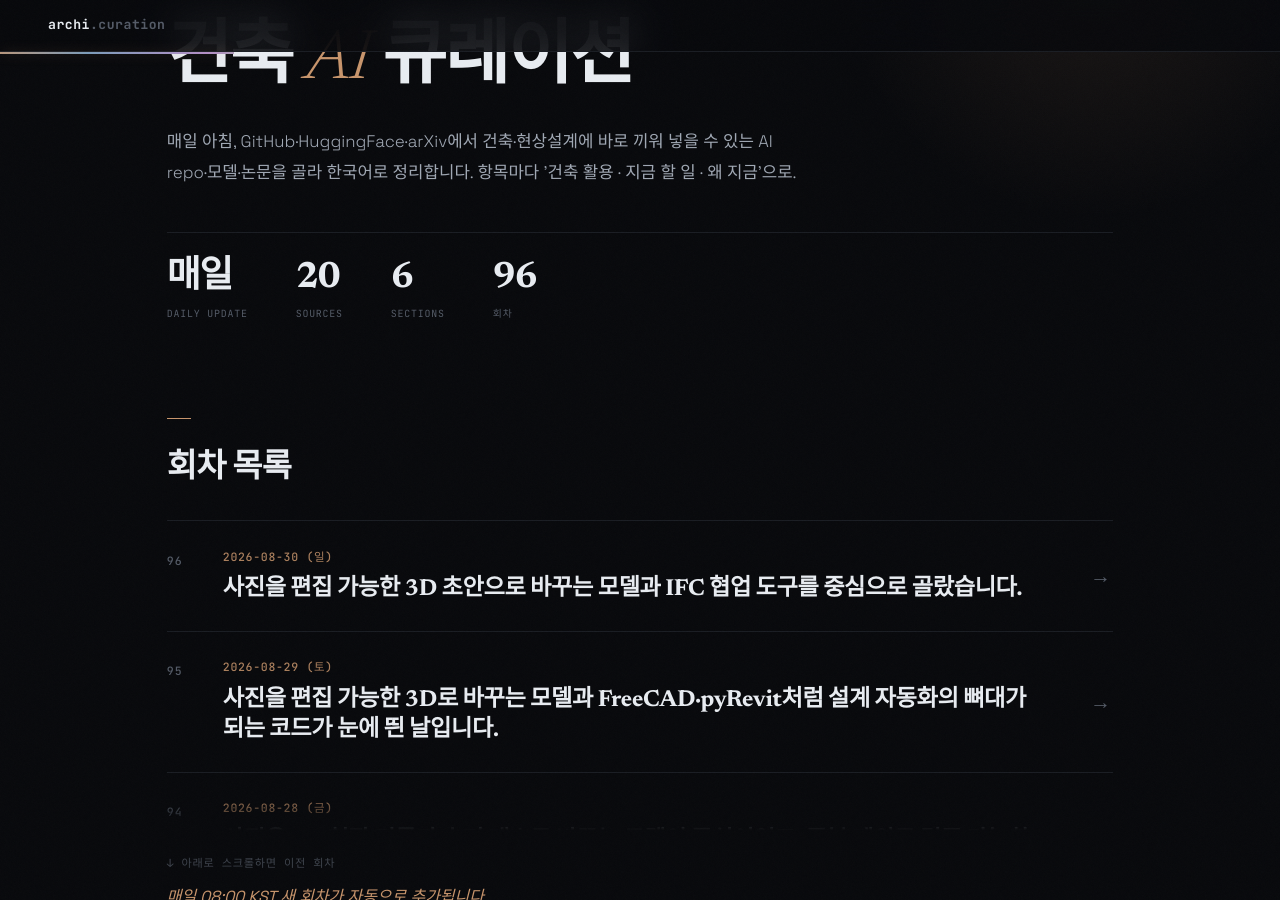
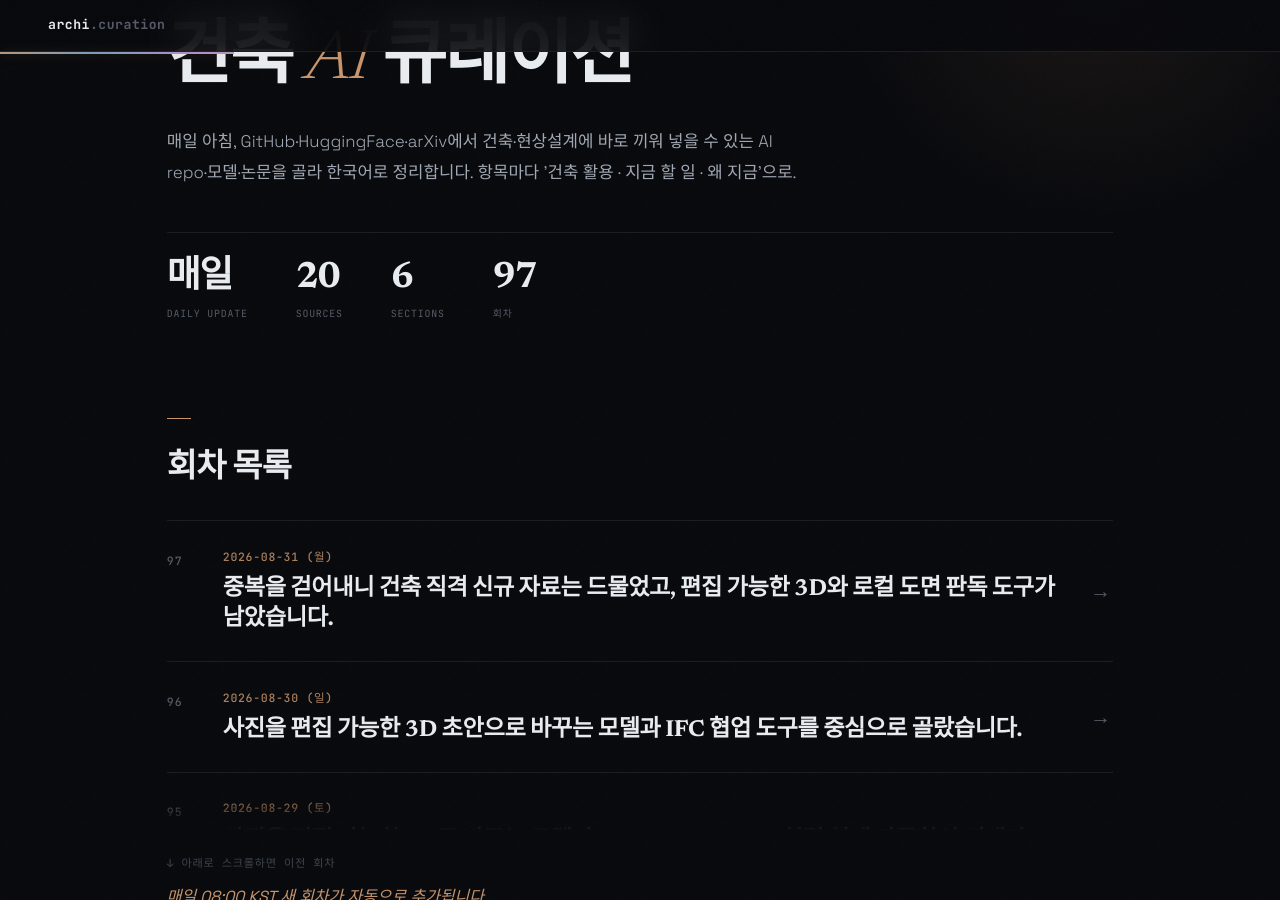
Before and after one commit to ghkch5gh-jpg/ainews-curation, a Jekyll site: the page built from index.md, in a window 1280 px wide and 900 px high, scrolled down 190 px. Built offline with Jekyll 4.4.1, drawn with Linux system fonts in a browser that asks for light colours; some web fonts are replaced.

Commit message:
daily: 2026-08-31

```diff
--- /dev/null
+++ b/2026-08-31_월.md
@@ -0,0 +1,108 @@
+---
+title: 2026-08-31 (월)
+eyebrow: ARCH · AI CURATION
+hero_title: "2026 · 08 · 31 <em>(월)</em>"
+description: "중복을 걷어내니 건축 직격 신규 자료는 드물었고, 편집 가능한 3D와 로컬 도면 판독 도구가 남았습니다."
+summary: 중복을 걷어내니 건축 직격 신규 자료는 드물었고, 편집 가능한 3D와 로컬 도면 판독 도구가 남았습니다.
+---
+
+<div class="news">
+<section class="news-flow-sec reveal"><h2 class="news-flow__t">이번 회차 흐름</h2><div class="news-flow"><p>안녕하세요! 오늘 수집본에서는 새 건축 도구보다 이미 소개한 3D 모델이 훨씬 많았습니다. 중복 자료를 모두 빼고 나니 BIM 분야에서는 Astral3D가 눈에 띄었어요. 모델 쪽에서는 사진을 3D로 바꾸거나 도면과 이미지를 읽는 도구를 골랐습니다. 다만 건축 전용으로 검증된 것은 많지 않아, 바로 실무에 쓰기보다 작은 시험 파일로 가능성을 확인하는 편이 좋겠습니다.</p></div></section>
+<section class="news-sec">
+<h2 class="news-sec__t">오늘의 헤드라인</h2>
+<article class="ni reveal">
+  <header class="ni__h">
+    <span class="ni__n">01</span>
+    <a class="ni__t" href="https://github.com/mlt131220/Astral3D" target="_blank" rel="noopener">BIM 분야에서 포착된 Astral3D <span class="ni__arrow">↗</span></a>
+    <span class="ni__tr"><span class="ni__src">GitHub</span><span class="ni__score">8/10</span></span>
+  </header>
+  <p class="ni__body">Astral3D는 Vue3와 Three.js를 기반으로 한 무료 오픈소스 3D 엔진 및 편집기입니다. 원문에는 BIM 경량화, CAD解析·미리보기, 파티클 시스템, 플러그인 시스템을 제공한다고 명시돼 있습니다. 다만 Revit·IFC·OBJ·glTF 같은 구체적인 지원 형식과 완성도는 발췌문만으로 확인하기 어렵습니다.</p>
+  <ul class="ni__pts"><li>BIM 주제로 분류된 공개 코드 저장소</li><li>직접 내려받아 파일 구조와 지원 형식을 확인할 수 있음</li><li>설명 정보가 부족하므로 실제 프로젝트 투입 전 검증 필요</li></ul>
+  <div class="ni__meta">
+    <div class="ni__row"><dt>얻는 것</dt><dd>BIM 모델 경량화나 CAD 파일 미리보기, 웹 기반 3D 표현이 필요한 업무에 적용 가능성을 시험해 볼 수 있습니다.</dd></div>
+    <div class="ni__row ni__row--do"><dt>지금 할 일</dt><dd><p class="ni__do-text"><code class="ni__code">git clone https://github.com/mlt131220/Astral3D.git</code> 실행 후 Claude Code에 &quot;README와 예제를 읽고 BIM·CAD 관련 지원 형식과 실행 순서를 표로 정리해줘&quot;라고 시키세요.</p></dd></div>
+    <div class="ni__row ni__row--why"><dt>왜 지금</dt><dd>2026년 8월 말 BIM 주제에서 새로 노출된 저장소입니다. 설명보다 실제 코드를 먼저 살펴봐야 하는 초기 후보예요.</dd></div>
+  </div>
+  <footer class="ni__f"><span class="ni__verified">✓ 원문 대조</span><a class="ni__story" href="https://github.com/mlt131220/Astral3D" target="_blank" rel="noopener">스토리 →</a></footer>
+</article>
+<article class="ni reveal">
+  <header class="ni__h">
+    <span class="ni__n">02</span>
+    <a class="ni__t" href="https://huggingface.co/facebook/VGGT-1B-Commercial" target="_blank" rel="noopener">상업 이용판 VGGT 3D 재구성 모델 <span class="ni__arrow">↗</span></a>
+    <span class="ni__tr"><span class="ni__src">HuggingFace</span><span class="ni__score">7/10</span></span>
+  </header>
+  <p class="ni__body">VGGT-1B-Commercial은 Hugging Face에서 Image-to-3D로 분류된 Meta의 모델입니다. 다만 여러 사진에서 깊이와 카메라 위치를 추정하는 방식이나 BIM 변환 가능성은 제공된 발췌문만으로 확인할 수 없습니다. 프로젝트에 쓰기 전에는 모델 카드와 별도 이용 조건을 확인해야 합니다.</p>
+  <ul class="ni__pts"><li>여러 사진에서 3D 공간 관계를 추정</li><li>상업 이용을 염두에 둔 별도 모델 항목</li><li>BIM 변환에는 후처리와 치수 검증이 필요</li></ul>
+  <div class="ni__meta">
+    <div class="ni__row"><dt>얻는 것</dt><dd>사진 기반 3D 생성 가능성을 검토하는 시험 후보로 볼 수 있지만, 치수 정확도나 현황측량 대체 가능성은 원문만으로 판단할 수 없습니다.</dd></div>
+    <div class="ni__row ni__row--do"><dt>지금 할 일</dt><dd><p class="ni__do-text">모델 카드와 vggt-aup-license의 이용 조건, 지원 입력 형식과 공식 예제를 확인한 뒤 공개 이미지로 작은 시험을 진행하세요.</p></dd></div>
+    <div class="ni__row ni__row--why"><dt>왜 지금</dt><dd>사진 기반 3D가 발표용 시각화에서 현황 기록 도구로 넓어지고 있습니다. 상업 프로젝트라면 성능만큼 이용 조건 확인이 중요합니다.</dd></div>
+  </div>
+  <footer class="ni__f"><span class="ni__verified">✓ 원문 대조</span><a class="ni__story" href="https://huggingface.co/facebook/VGGT-1B-Commercial" target="_blank" rel="noopener">스토리 →</a></footer>
+</article>
+<article class="ni reveal">
+  <header class="ni__h">
+    <span class="ni__n">03</span>
+    <a class="ni__t" href="https://huggingface.co/thomsonreuters/Thomson-1.0-Small" target="_blank" rel="noopener">문서와 이미지를 함께 읽는 Thomson 소형 모델 <span class="ni__arrow">↗</span></a>
+    <span class="ni__tr"><span class="ni__src">HuggingFace</span><span class="ni__score">5/10</span></span>
+  </header>
+  <p class="ni__body">Thomson-1.0-Small의 발췌문에는 텍스트뿐 아니라 이미지와 비디오 입력을 처리하는 대화 템플릿이 포함돼 있습니다. 하지만 PDF 문서 질의응답, 페이지 근거 제시 능력, 건축 문서 활용 성능은 이 내용만으로 확인할 수 없습니다.</p>
+  <ul class="ni__pts"><li>문서와 이미지를 함께 입력할 수 있음</li><li>도면 캡처와 시방서의 교차 확인을 시험할 수 있음</li><li>건축 법규 판단은 반드시 사람이 재검토해야 함</li></ul>
+  <div class="ni__meta">
+    <div class="ni__row"><dt>얻는 것</dt><dd>이미지와 텍스트를 함께 입력하는 실험 후보로는 볼 수 있지만, 공모 지침서나 도면에서 조건을 정확히 찾는지는 별도로 검증해야 합니다.</dd></div>
+    <div class="ni__row ni__row--do"><dt>지금 할 일</dt><dd><p class="ni__do-text">공개 이미지와 관련 질문을 입력해 답변 정확도를 먼저 확인하고, PDF 및 페이지 인용 지원 여부는 모델 카드에서 추가로 확인하세요.</p></dd></div>
+    <div class="ni__row ni__row--why"><dt>왜 지금</dt><dd>문서만 읽는 AI보다 도면 이미지까지 함께 보는 모델이 늘고 있습니다. 이제 중요한 것은 답변의 말솜씨보다 근거 위치를 정확히 찾는 능력입니다.</dd></div>
+  </div>
+  <footer class="ni__f"><span class="ni__verified">✓ 원문 대조</span><a class="ni__story" href="https://huggingface.co/thomsonreuters/Thomson-1.0-Small" target="_blank" rel="noopener">스토리 →</a></footer>
+</article>
+<article class="ni reveal">
+  <header class="ni__h">
+    <span class="ni__n">04</span>
+    <a class="ni__t" href="https://huggingface.co/alibaba-pai/MiniMax-H3-Acc-LoRAs" target="_blank" rel="noopener">영상 구도를 세밀하게 조절하는 MiniMax 보조 모델 <span class="ni__arrow">↗</span></a>
+    <span class="ni__tr"><span class="ni__src">HuggingFace</span><span class="ni__score">4/10</span></span>
+  </header>
+  <p class="ni__body">MiniMax-H3-Acc-LoRAs는 Hugging Face에서 Text-to-Video로 분류되고 VideoX Fun 라이브러리와 연결된 Alibaba-PAI의 모델 자료입니다. 이름상 LoRA 모음이지만, 어떤 움직임이나 표현을 어떻게 제어하는지는 제공된 발췌문만으로 확인하기 어렵습니다. BIM 정보를 다루는 기능도 원문에는 제시되지 않았습니다.</p>
+  <ul class="ni__pts"><li>기존 영상 모델의 표현을 조정하는 보조 모델</li><li>매스 변화와 공간 이동 영상 실험에 활용 가능</li><li>설계 정확도나 형상 편집 기능은 제공하지 않음</li></ul>
+  <div class="ni__meta">
+    <div class="ni__row"><dt>얻는 것</dt><dd>텍스트 기반 영상 생성 워크플로에 활용 가능한 LoRA인지 검토할 수 있지만, 건축 매스나 카메라 움직임 제어에 적합한지는 공식 예제로 확인해야 합니다.</dd></div>
+    <div class="ni__row ni__row--do"><dt>지금 할 일</dt><dd><p class="ni__do-text">모델 카드에서 기반 모델, 지원 LoRA의 종류, VideoX Fun 실행 방법과 minimax-h3-community-license-agreement를 확인한 뒤 공식 예제로 시험하세요.</p></dd></div>
+    <div class="ni__row ni__row--why"><dt>왜 지금</dt><dd>생성 영상은 길이보다 통제 가능성이 중요해지고 있습니다. 발표용으로 쓸 때도 형태가 장면마다 바뀌지 않는지 먼저 확인해야 합니다.</dd></div>
+  </div>
+  <footer class="ni__f"><span class="ni__verified">✓ 원문 대조</span><a class="ni__story" href="https://huggingface.co/alibaba-pai/MiniMax-H3-Acc-LoRAs" target="_blank" rel="noopener">스토리 →</a></footer>
+</article>
+</section>
+<section class="news-sec">
+<h2 class="news-sec__t">모델 · 데이터셋</h2>
+<article class="ni reveal">
+  <header class="ni__h">
+    <span class="ni__n">05</span>
+    <a class="ni__t" href="https://huggingface.co/orcarouter/Qwen3.8-27B-Uncensored-MLX" target="_blank" rel="noopener">Mac에서 돌리는 Qwen 이미지·문서 모델 <span class="ni__arrow">↗</span></a>
+    <span class="ni__tr"><span class="ni__src">HuggingFace</span><span class="ni__score">4/10</span></span>
+  </header>
+  <p class="ni__body">Qwen3.8-27B-Uncensored-MLX는 이름상 27B 규모의 비공식 Uncensored MLX 변형이며, 발췌된 대화 템플릿에는 이미지와 비디오 입력 처리가 포함돼 있습니다. 다만 문서 판독 성능, Apple Silicon 권장 메모리, 답변 신뢰성 및 구체적인 이용 조건은 제공된 원문에서 확인할 수 없습니다.</p>
+  <ul class="ni__pts"><li>Apple Silicon Mac의 로컬 실행을 겨냥한 모델</li><li>도면 캡처와 문서를 외부 서비스에 올리지 않고 시험 가능</li><li>큰 메모리 요구량과 비공식 변형의 위험이 있음</li></ul>
+  <div class="ni__meta">
+    <div class="ni__row"><dt>얻는 것</dt><dd>MLX 환경에서 이미지와 텍스트를 함께 처리할 수 있는지 검토할 후보지만, 비공개 자료 처리와 보안 규정 충족 여부는 별도로 확인해야 합니다.</dd></div>
+    <div class="ni__row ni__row--do"><dt>지금 할 일</dt><dd><p class="ni__do-text">모델 카드에서 기반 모델, 라이선스, MLX 실행 방법과 요구 메모리를 확인한 뒤 공개 이미지로 판독 정확도를 시험하세요.</p></dd></div>
+    <div class="ni__row ni__row--why"><dt>왜 지금</dt><dd>설계 문서의 외부 전송을 꺼리는 사무소가 늘면서 로컬 AI의 의미가 커지고 있습니다. 다만 로컬이라는 이유만으로 정확하거나 안전한 것은 아닙니다.</dd></div>
+  </div>
+  <footer class="ni__f"><span class="ni__verified">✓ 원문 대조</span><a class="ni__story" href="https://huggingface.co/orcarouter/Qwen3.8-27B-Uncensored-MLX" target="_blank" rel="noopener">스토리 →</a></footer>
+</article>
+<article class="ni reveal">
+  <header class="ni__h">
+    <span class="ni__n">06</span>
+    <a class="ni__t" href="https://huggingface.co/HauhauCS/Qwen3.8-27B-Uncensored-HauhauCS-Aggressive-MTP-GGUF" target="_blank" rel="noopener">로컬 실행용 Qwen 압축 변형 <span class="ni__arrow">↗</span></a>
+    <span class="ni__tr"><span class="ni__src">HuggingFace</span><span class="ni__score">3/10</span></span>
+  </header>
+  <p class="ni__body">Qwen3.8-27B-Uncensored-HauhauCS-Aggressive-MTP-GGUF는 이름상 27B 규모의 비공식 Uncensored GGUF 변형입니다. 발췌된 대화 템플릿에는 이미지와 비디오 입력 처리가 포함돼 있지만, 건축 지식 학습 여부와 구체적인 압축 수준, 실행 장비 요구사항은 확인되지 않습니다.</p>
+  <ul class="ni__pts"><li>개인 컴퓨터용으로 압축된 이미지·문서 판독 모델</li><li>도면과 지침서의 로컬 질의 실험 가능</li><li>건축 전용 검증과 공식 품질 보증이 없음</li></ul>
+  <div class="ni__meta">
+    <div class="ni__row"><dt>얻는 것</dt><dd>GGUF 실행 도구에서 이미지 입력까지 정상적으로 지원하는지 시험할 후보로 볼 수 있지만, 도면 판독이나 법규 검토 성능은 별도로 검증해야 합니다.</dd></div>
+    <div class="ni__row ni__row--do"><dt>지금 할 일</dt><dd><p class="ni__do-text">모델 페이지에서 제공 파일, 양자화 종류, 호환 실행 도구와 라이선스를 확인한 뒤 공개 이미지 한 장으로 입력 지원과 판독 정확도를 시험하세요.</p></dd></div>
+    <div class="ni__row ni__row--why"><dt>왜 지금</dt><dd>고성능 AI를 개인 컴퓨터로 옮기려는 변형이 빠르게 늘고 있습니다. 건축가는 모델 크기보다 도면 숫자를 얼마나 틀리지 않는지 먼저 봐야 합니다.</dd></div>
+  </div>
+  <footer class="ni__f"><span class="ni__verified">✓ 원문 대조</span><a class="ni__story" href="https://huggingface.co/HauhauCS/Qwen3.8-27B-Uncensored-HauhauCS-Aggressive-MTP-GGUF" target="_blank" rel="noopener">스토리 →</a></footer>
+</article>
+</section>
+<div class="news-outro"><span class="news-outro__t">맺음말</span><p>오늘은 항목 수를 채우는 것보다 중복과 과장을 피하는 쪽을 택했습니다. 건축 AI는 멋진 결과 이미지보다, 수정 가능한 형상과 확인 가능한 정보로 넘어갈 때 비로소 실무 도구가 됩니다.</p></div>
+</div>
--- a/index.md
+++ b/index.md
@@ -10,12 +10,13 @@ stats:
     lbl: "Sources"
   - num: "6"
     lbl: "Sections"
-  - num: "96"
+  - num: "97"
     lbl: "회차"
 ---
 
 ## 회차 목록
 
+- [2026-08-31 (월) — 중복을 걷어내니 건축 직격 신규 자료는 드물었고, 편집 가능한 3D와 로컬 도면 판독 도구가 남았습니다.](2026-08-31_월.html)
 - [2026-08-30 (일) — 사진을 편집 가능한 3D 초안으로 바꾸는 모델과 IFC 협업 도구를 중심으로 골랐습니다.](2026-08-30_일.html)
 - [2026-08-29 (토) — 사진을 편집 가능한 3D로 바꾸는 모델과 FreeCAD·pyRevit처럼 설계 자동화의 뼈대가 되는 코드가 눈에 띈 날입니다.](2026-08-29_토.html)
 - [2026-08-28 (금) — 사진을 3D 현장 기록과 초기 매스로 바꾸는 모델이 중심이었고, 중복 제외로 검증 가능한 8개만 추렸습니다.](2026-08-28_금.html)
```
